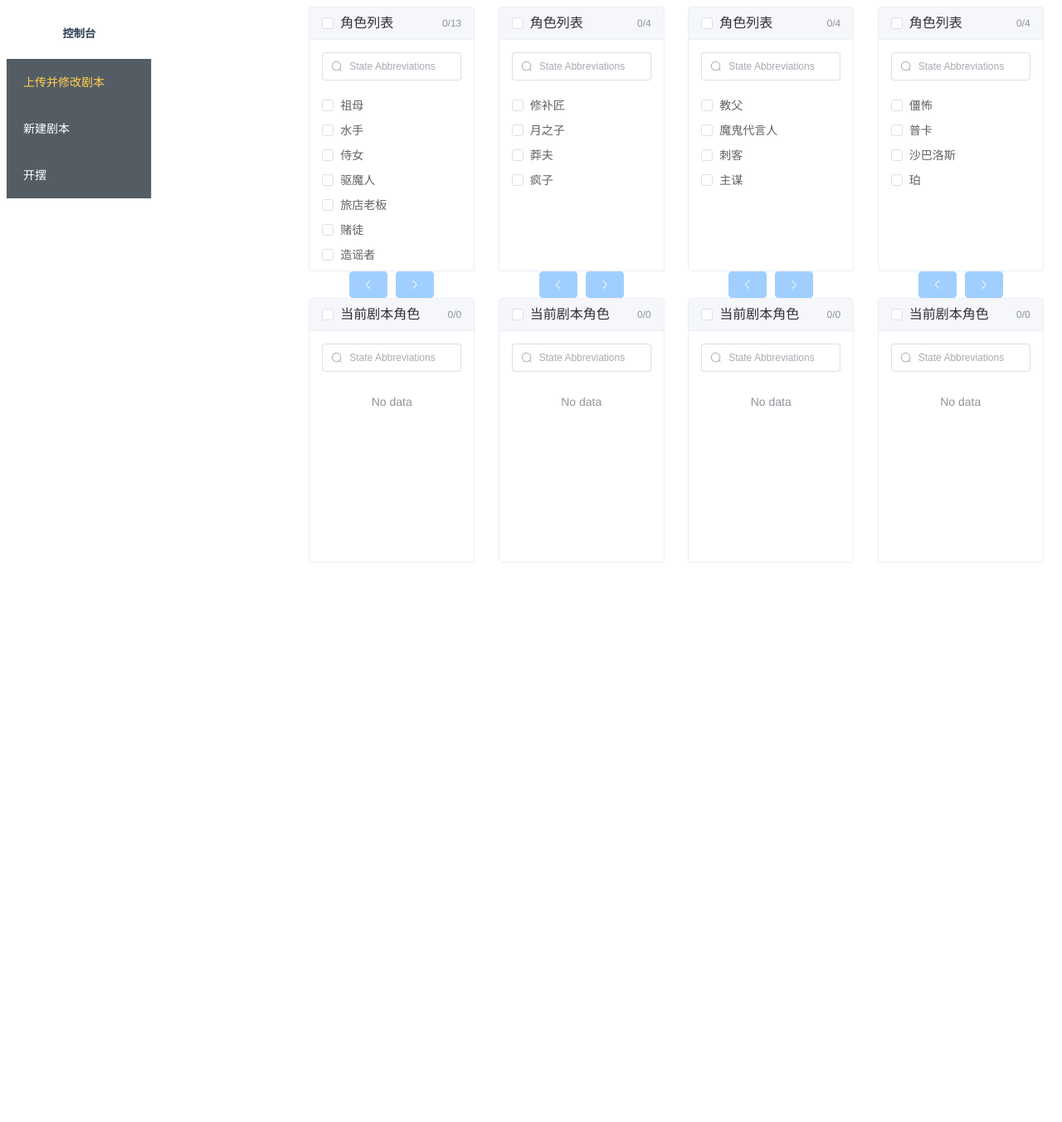
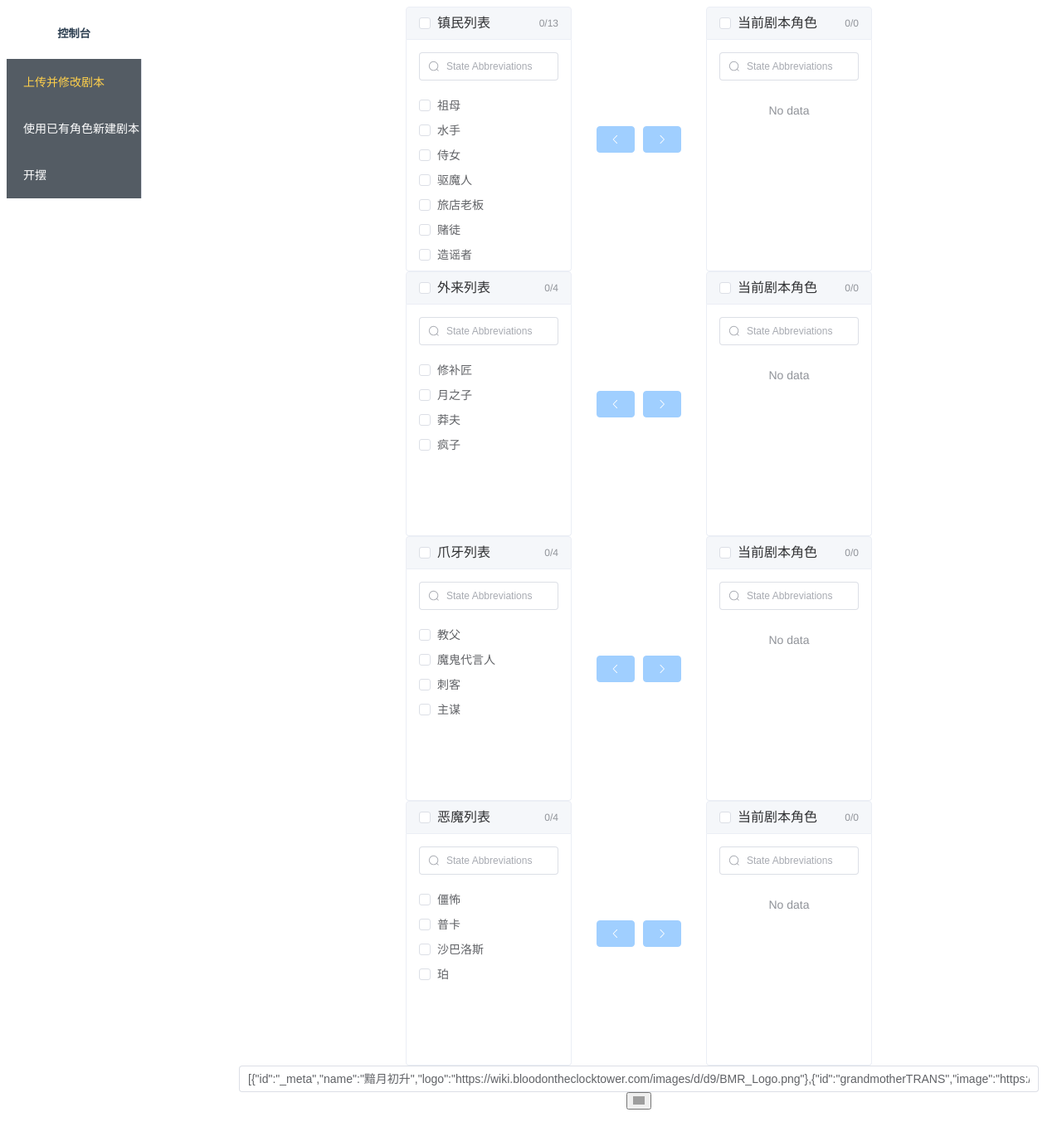
Before and after one commit to pjczz/json-blood-editor, a Vue app: page /#/new in a window 1280 px wide. Shown: the whole page at 83% size. Before the commit the page ends 800 px from the top, so only its background shows below. Built offline with nearby package versions, Linux system fonts and the light colour scheme; grey boxes are pictures that could not be loaded.

Commit message:
layout布局优化

```diff
--- a/src/layout/layout.vue
+++ b/src/layout/layout.vue
@@ -1,8 +1,8 @@
 <template>
   <div class="common-layout">
     <el-container>
-      <el-aside width="350px">
-        <el-col :span="12">
+      <el-aside width="260px">
+        <el-col :span="15">
           <h5 class="mb-2">控制台</h5>
           <el-menu
             active-text-color="#ffd04b"
@@ -18,7 +18,7 @@
               <span>上传并修改剧本</span>
             </el-menu-item>
             <el-menu-item index="new">
-              <span>新建剧本</span>
+              <span>使用已有角色新建剧本</span>
             </el-menu-item>
             <el-menu-item index="3">
               <span>开摆</span>
@@ -29,6 +29,17 @@
 
       <el-container>
         <router-view />
+        <el-footer>
+          <!-- Target -->
+          <el-input id="foo" :value="JSON.stringify(store.bloodJSon)" />
+          <!-- Trigger -->
+          <button class="cpbtn" data-clipboard-target="#foo">
+            <img
+              src="https://clipboardjs.com/assets/images/clippy.svg"
+              alt="Copy to clipboard"
+            />
+          </button>
+        </el-footer>
       </el-container>
     </el-container>
   </div>
@@ -37,9 +48,15 @@
 <script setup lang="ts">
 import { ref } from "vue";
 import { useRoute, useRouter } from "vue-router";
+import { useBlood } from "../store/index.js";
+import Clipboard from "clipboard";
 const route = useRoute();
 const router = useRouter();
-let isCollapse = ref(false);
+
+new Clipboard(".cpbtn");
+let store = useBlood();
+let bloodJSon = ref<Object[]>([{}]);
+let result = ref("");
 const handleOpen = (key: string, keyPath: string[]) => {
   console.log(key, keyPath);
   switch (key) {
@@ -71,4 +88,10 @@ const handleClose = (key: string, keyPath: string[]) => {
 .common-layout {
   width: 100%;
 }
+.cpbtn {
+  width: 30px;
+  img {
+    width: 100%;
+  }
+}
 </style>
--- a/src/store/index.js
+++ b/src/store/index.js
@@ -5,6 +5,7 @@ export const useBlood=defineStore("test",{
 	state: () =>{
 		return  ({
 			bloodJSon:default2,
+			AllJSon:default2,
 			name:"小狮子",
 			age:18
 			}) //为了避免出错，返回的值用()包起来
--- a/src/views/Home/Edit.vue
+++ b/src/views/Home/Edit.vue
@@ -9,7 +9,6 @@
     >
       <el-form-item :label="item" v-for="(item, index) in Object.keys(current)">
         <el-switch v-model="current[item]" v-if="item == 'setup'" />
-
         <el-input v-model="current[item]" v-else />
       </el-form-item>
       <el-form-item>
--- a/src/views/Home/HomeView.vue
+++ b/src/views/Home/HomeView.vue
@@ -8,17 +8,7 @@
         <el-main>
           <HomeMain :bloodJSon="bloodJSon"></HomeMain>
         </el-main>
-        <el-footer>
-          <!-- Target -->
-          <el-input id="foo" :value="JSON.stringify(store.bloodJSon)" />
-          <!-- Trigger -->
-          <button class="cpbtn" data-clipboard-target="#foo">
-            <img
-              src="https://clipboardjs.com/assets/images/clippy.svg"
-              alt="Copy to clipboard"
-            />
-          </button>
-        </el-footer>
+
       </el-container>
   </div>
 </template>
@@ -32,7 +22,7 @@ new Clipboard(".cpbtn");
 let store = useBlood();
 let bloodJSon = ref<Object[]>([{}]);
 let result = ref("");
-let isCollapse = ref(false);
+
 //上传
 const handleFile = function (e: Event) {
   const fileInput = e.target;
@@ -64,10 +54,4 @@ const handleFile = function (e: Event) {
   border-radius: 4px;
   min-height: 36px;
 }
-.cpbtn {
-  width: 30px;
-  img {
-    width: 100%;
-  }
-}
 </style>
--- a/src/views/New/NewMain.vue
+++ b/src/views/New/NewMain.vue
@@ -5,7 +5,7 @@
     :filter-method="filterMethod"
     filter-placeholder="State Abbreviations"
     :data="data[0]"
-    :titles="['角色列表', '当前剧本角色']"
+    :titles="['镇民列表', '当前剧本角色']"
   />
   <el-transfer
   v-model="Osvalue"
@@ -13,7 +13,7 @@
   :filter-method="filterMethod"
   filter-placeholder="State Abbreviations"
   :data="data[1]"
-  :titles="['角色列表', '当前剧本角色']"
+  :titles="['外来列表', '当前剧本角色']"
 />
 <el-transfer
   v-model="Mivalue"
@@ -21,7 +21,7 @@
   :filter-method="filterMethod"
   filter-placeholder="State Abbreviations"
   :data="data[2]"
-  :titles="['角色列表', '当前剧本角色']"
+  :titles="['爪牙列表', '当前剧本角色']"
 />
 <el-transfer
   v-model="Dmvalue"
@@ -29,7 +29,7 @@
   :filter-method="filterMethod"
   filter-placeholder="State Abbreviations"
   :data="data[3]"
-  :titles="['角色列表', '当前剧本角色']"
+  :titles="['恶魔列表', '当前剧本角色']"
 />
 </template>
 
@@ -66,7 +66,7 @@ const generateData = () => {
   const minion = ref([]);
   const demon = ref([]);
   demon;
-  store.bloodJSon.forEach((item, index) => {
+  store.AllJSon.forEach((item, index) => {
     if (item.team) {
       if (item.team == "townsfolk") townsfolk.value.push(item.name);
       if (item.team == "outsider") outsider.value.push(item.name);
@@ -74,7 +74,7 @@ const generateData = () => {
       if (item.team == "demon") demon.value.push(item.name);
     }
   });
-  console.log(store.bloodJSon);
+  console.log(store.AllJSon);
   console.log(townsfolk.value);
 
   const initials = townsfolk.value;
@@ -109,13 +109,13 @@ const generateData = () => {
   return [Tfdata,Osdata,Midata,Dmdata];
 };
 
-const data = ref<Option[]>(generateData());
+const data = ref<Option[][]>(generateData());
 const Tfvalue = ref([]);
 const Osvalue = ref([]);
 const Mivalue = ref([]);
 const Dmvalue = ref([]);
 
-const filterMethod = (query, item) => {
+const filterMethod = (query:string, item:any) => {
   return item.initial.includes(query);
 };
 </script>
```
Also changed, not shown: src/views/Insert/insert.vue (added).
